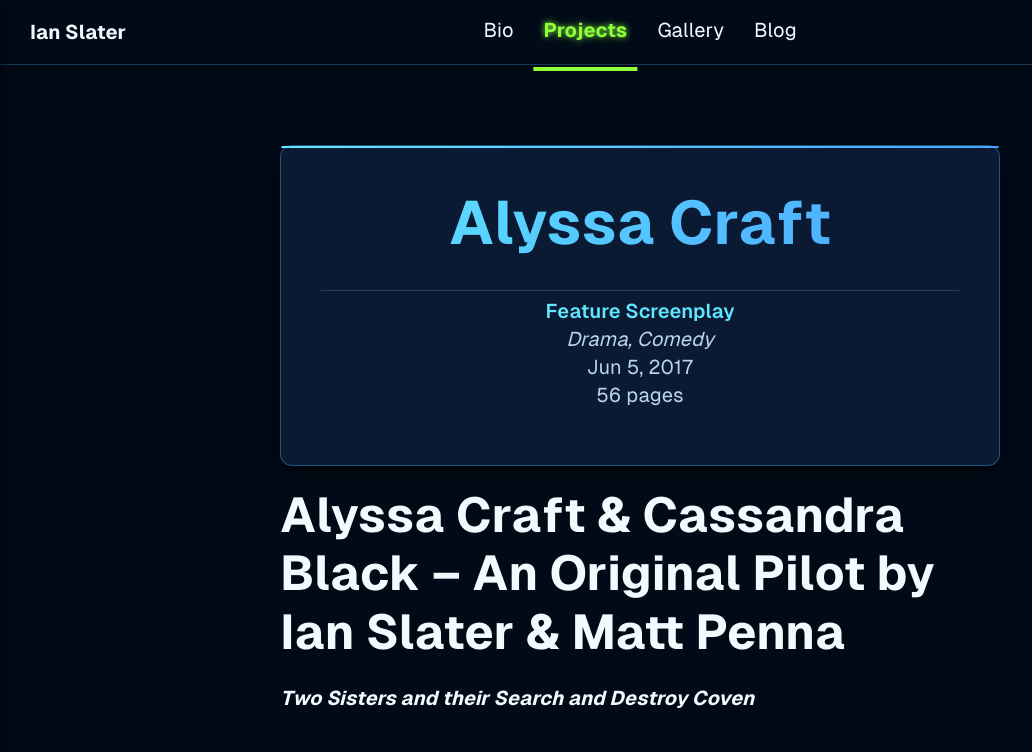
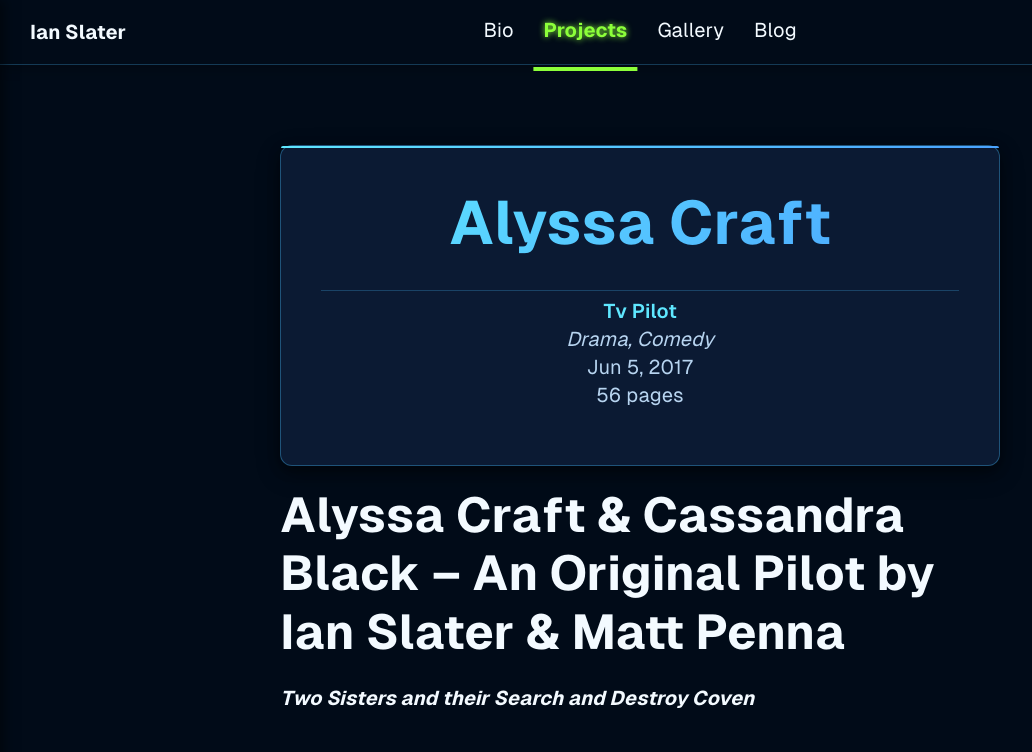
Before and after one commit to orwarhol/slater-sites, an Astro site in the folder apps/ian-site/: page /projects/alyssa-craft in a window 1280 px wide. Shown: the top 752 px of the page, without its empty margins (0-1032 px from the left). Built offline with nearby package versions, Linux system fonts and the light colour scheme; Astro itself is replaced by a stand-in of ours.

Commit message:
Change type from 'feature screenplay' to 'tv pilot'

```diff
--- a/apps/ian-site/src/content/projects/alyssa-craft.md
+++ b/apps/ian-site/src/content/projects/alyssa-craft.md
@@ -1,7 +1,7 @@
 ---
 title: "Alyssa Craft"
 date: 2017-06-05
-type: "feature screenplay"
+type: "tv pilot"
 genre: [Drama,Comedy]
 pages: 56
 ---
```
